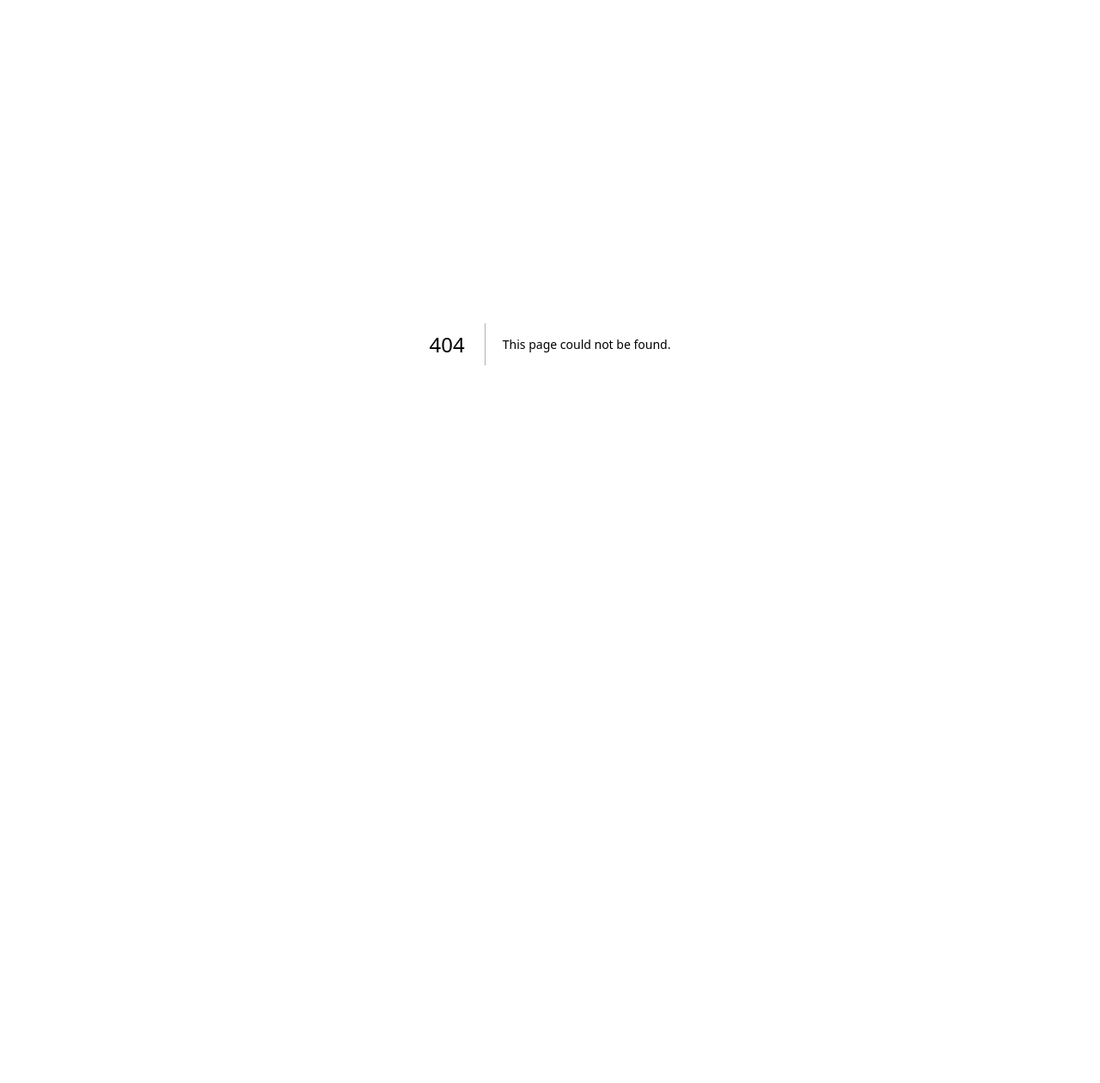
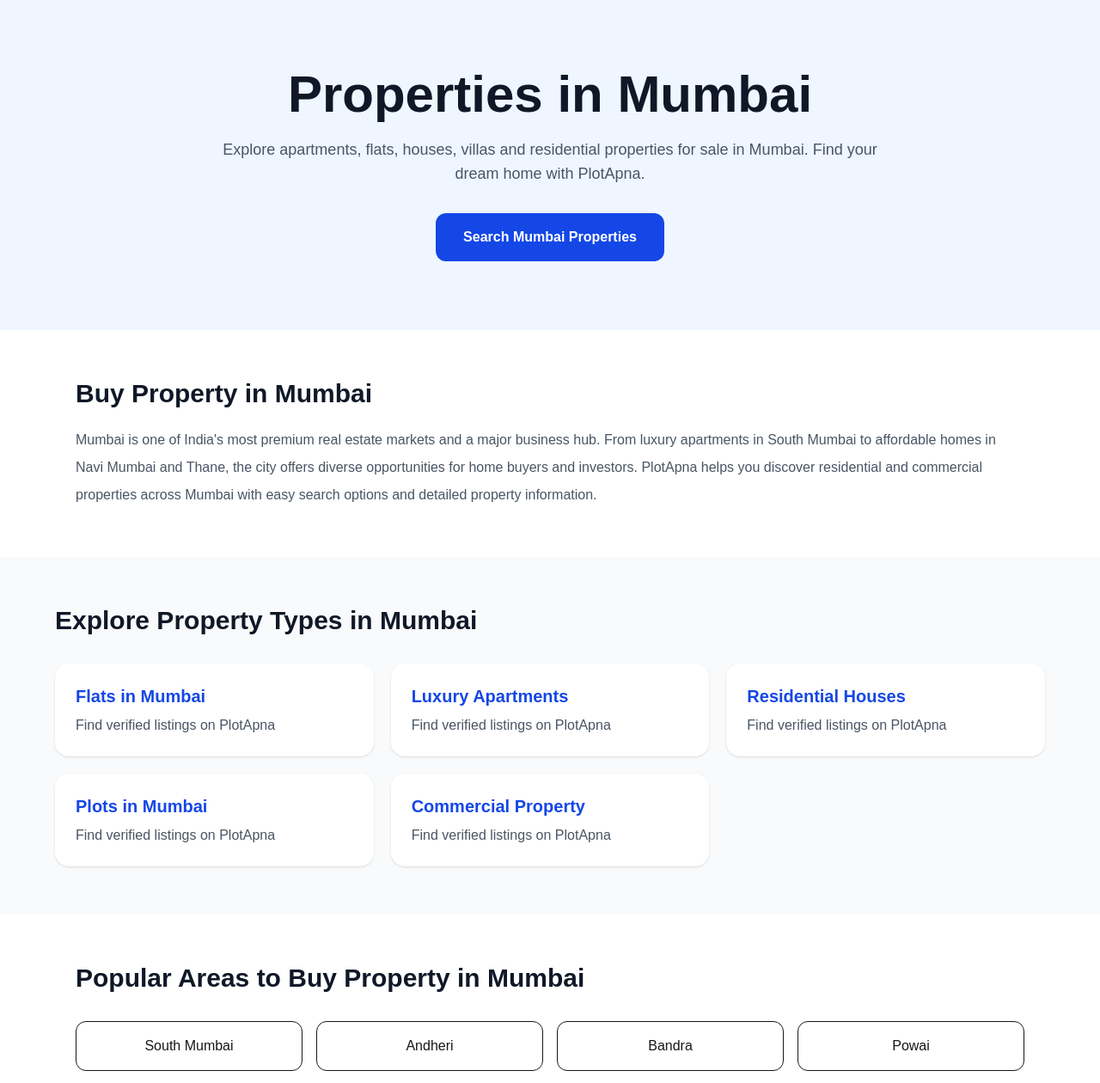
Before and after one commit to vaibhav039516/plotapna, a Next.js app: page /properties/mumbai in a window 1280 px wide. Before the commit this address had no page. Shown: the top 1260 px of the page at 86% size. Before the commit the page ends 800 px from the top, so only its background shows below. Built offline with nearby package versions, Linux system fonts and the light colour scheme.

Commit message:
Fix Mumbai SEO page extension

```diff
--- /dev/null
+++ b/src/app/properties/mumbai/page.tsx
@@ -0,0 +1,415 @@
+import Link from "next/link";
+import type { Metadata } from "next";
+
+
+export const metadata: Metadata = {
+
+  title:
+    "Properties in Mumbai | Buy Flats, Houses & Real Estate in Mumbai | PlotApna",
+
+  description:
+    "Find properties in Mumbai including apartments, flats, houses, villas and residential properties. Explore verified Mumbai real estate listings on PlotApna.",
+
+  keywords:[
+    "properties in Mumbai",
+    "property in Mumbai",
+    "flats for sale in Mumbai",
+    "apartments in Mumbai",
+    "houses for sale in Mumbai",
+    "Mumbai real estate",
+    "buy property Mumbai"
+  ],
+
+};
+
+
+export default function MumbaiPropertiesPage(){
+
+
+const locations = [
+
+"South Mumbai",
+"Andheri",
+"Bandra",
+"Powai",
+"Thane",
+"Navi Mumbai",
+"Borivali",
+"Chembur"
+
+];
+
+
+const propertyTypes=[
+
+{
+title:"Flats in Mumbai",
+link:"/search?type=Apartment&city=Mumbai"
+},
+
+{
+title:"Luxury Apartments",
+link:"/search?type=Apartment&city=Mumbai"
+},
+
+{
+title:"Residential Houses",
+link:"/search?type=Independent%20House&city=Mumbai"
+},
+
+{
+title:"Plots in Mumbai",
+link:"/search?type=Plot&city=Mumbai"
+},
+
+{
+title:"Commercial Property",
+link:"/search?type=Commercial&city=Mumbai"
+}
+
+];
+
+
+
+return (
+
+<main className="min-h-screen bg-white">
+
+
+{/* HERO */}
+
+<section className="bg-blue-50 px-6 py-20">
+
+<div className="mx-auto max-w-6xl text-center">
+
+
+<h1 className="text-4xl font-bold text-gray-900 md:text-6xl">
+
+Properties in Mumbai
+
+</h1>
+
+
+<p className="mx-auto mt-5 max-w-3xl text-lg text-gray-600">
+
+Explore apartments, flats, houses, villas and residential properties
+for sale in Mumbai. Find your dream home with PlotApna.
+
+</p>
+
+
+<Link
+
+href="/search?city=Mumbai"
+
+className="mt-8 inline-block rounded-xl bg-blue-700 px-8 py-4 font-semibold text-white"
+
+>
+
+Search Mumbai Properties
+
+</Link>
+
+
+</div>
+
+</section>
+
+
+
+
+{/* INTRO */}
+
+<section className="mx-auto max-w-6xl px-6 py-14">
+
+
+<h2 className="text-3xl font-bold text-gray-900">
+
+Buy Property in Mumbai
+
+</h2>
+
+
+<p className="mt-5 leading-8 text-gray-600">
+
+Mumbai is one of India's most premium real estate markets and a major
+business hub. From luxury apartments in South Mumbai to affordable homes
+in Navi Mumbai and Thane, the city offers diverse opportunities for
+home buyers and investors.
+
+PlotApna helps you discover residential and commercial properties across
+Mumbai with easy search options and detailed property information.
+
+</p>
+
+
+</section>
+
+
+
+
+
+{/* PROPERTY TYPES */}
+
+<section className="bg-gray-50 px-6 py-14">
+
+
+<div className="mx-auto max-w-6xl">
+
+
+<h2 className="text-3xl font-bold text-gray-900">
+
+Explore Property Types in Mumbai
+
+</h2>
+
+
+
+<div className="mt-8 grid gap-5 md:grid-cols-3">
+
+
+{
+propertyTypes.map((item)=>(
+
+<Link
+
+key={item.title}
+
+href={item.link}
+
+className="rounded-2xl bg-white p-6 shadow hover:shadow-lg"
+
+>
+
+<h3 className="text-xl font-semibold text-blue-700">
+
+{item.title}
+
+</h3>
+
+
+<p className="mt-2 text-gray-600">
+
+Find verified listings on PlotApna
+
+</p>
+
+
+</Link>
+
+
+))
+
+}
+
+
+</div>
+
+
+</div>
+
+
+</section>
+
+
+
+
+
+
+{/* LOCATIONS */}
+
+<section className="mx-auto max-w-6xl px-6 py-14">
+
+
+<h2 className="text-3xl font-bold text-gray-900">
+
+Popular Areas to Buy Property in Mumbai
+
+</h2>
+
+
+
+<div className="mt-8 grid grid-cols-2 gap-4 md:grid-cols-4">
+
+
+{
+
+locations.map((location)=>(
+
+<Link
+
+key={location}
+
+href={`/search?city=${location}`}
+
+className="rounded-xl border p-4 text-center font-medium hover:border-blue-600 hover:text-blue-700"
+
+>
+
+{location}
+
+</Link>
+
+))
+
+
+}
+
+
+</div>
+
+
+</section>
+
+
+
+
+
+
+{/* WHY MUMBAI */}
+
+<section className="bg-blue-700 px-6 py-16 text-white">
+
+
+<div className="mx-auto max-w-6xl">
+
+
+<h2 className="text-3xl font-bold">
+
+Why Invest in Mumbai Real Estate?
+
+</h2>
+
+
+<ul className="mt-6 space-y-3 text-blue-100">
+
+
+<li>
+✓ India's leading financial and business hub
+</li>
+
+
+<li>
+✓ Strong demand for residential properties
+</li>
+
+
+<li>
+✓ Excellent connectivity through metro, rail and highways
+</li>
+
+
+<li>
+✓ High potential for long-term real estate investment
+</li>
+
+
+</ul>
+
+
+</div>
+
+
+</section>
+
+
+
+
+
+
+
+{/* FAQ */}
+
+<section className="mx-auto max-w-6xl px-6 py-14">
+
+
+<h2 className="text-3xl font-bold text-gray-900">
+
+Frequently Asked Questions
+
+</h2>
+
+
+<div className="mt-6 space-y-5">
+
+
+<div>
+
+<h3 className="font-semibold">
+Which are the best areas to buy property in Mumbai?
+</h3>
+
+<p className="text-gray-600">
+Popular locations include Bandra, Andheri, Powai, Navi Mumbai,
+Thane and South Mumbai.
+</p>
+
+</div>
+
+
+
+<div>
+
+<h3 className="font-semibold">
+Is Mumbai good for real estate investment?
+</h3>
+
+<p className="text-gray-600">
+Mumbai remains one of India's strongest real estate markets because
+of employment opportunities and limited land availability.
+</p>
+
+</div>
+
+
+</div>
+
+
+</section>
+
+
+
+
+
+{/* CTA */}
+
+<section className="px-6 py-12 text-center">
+
+
+<h2 className="text-3xl font-bold">
+
+Find Your Mumbai Property Today
+
+</h2>
+
+
+<p className="mt-3 text-gray-600">
+
+Search apartments, houses and plots available on PlotApna.
+
+</p>
+
+
+<Link
+
+href="/post-property"
+
+className="mt-6 inline-block rounded-xl bg-blue-700 px-8 py-4 text-white"
+
+>
+
+Post Your Property
+
+</Link>
+
+
+</section>
+
+
+
+</main>
+
+);
+
+
+}
```
